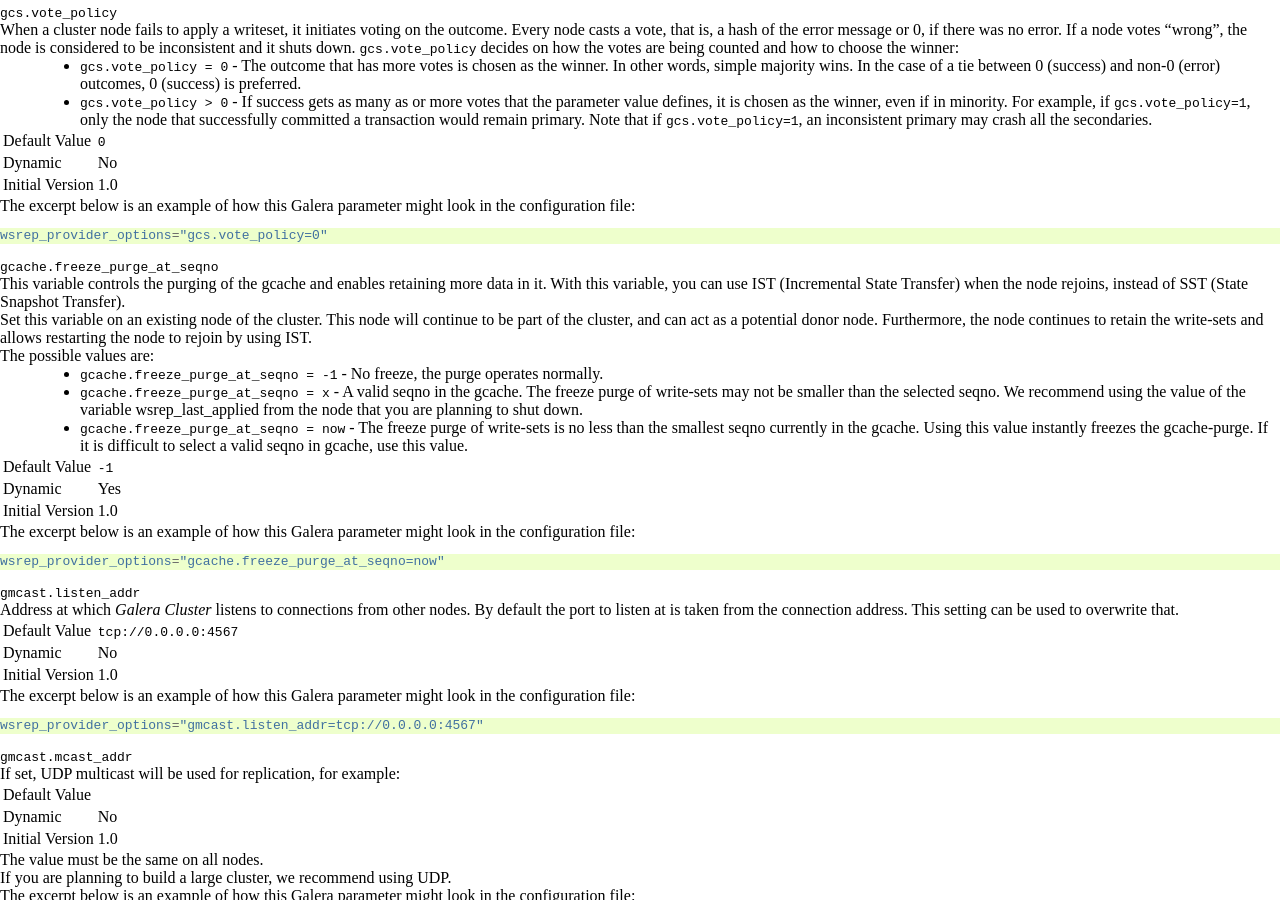
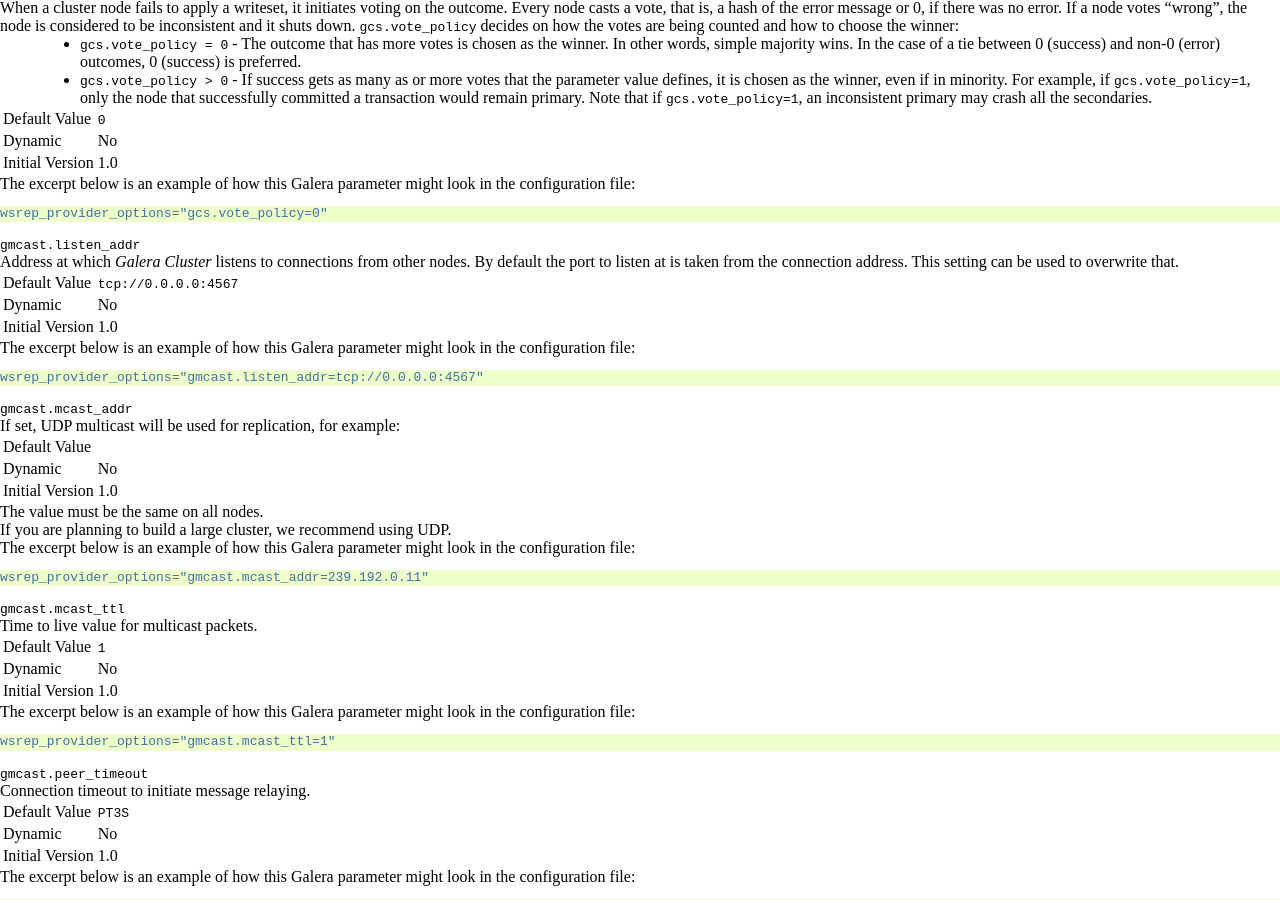
Before and after one commit to codership/documentation, a Sphinx documentation site: the page built from galeracluster/source/documentation/galera-parameters.rst, in a window 1280 px wide and 900 px high, scrolled down 11056 px. Built offline with Sphinx 7.4.7, drawn with Linux system fonts in a browser that asks for light colours; comment, search, counter and statistics services are not loaded; some of the changed text lies outside the part shown.

Commit message:
#366 The parameter was removed

```diff
--- a/galeracluster/source/documentation/galera-parameters.rst
+++ b/galeracluster/source/documentation/galera-parameters.rst
@@ -140,7 +140,6 @@ Below is a list of all of the Galera parameters.  Each is also a link to further
    ":ref:`gcs.recv_q_soft_limit <gcs.recv_q_soft_limit>`", "``0.25``", "  No", "", "1.0", ""
    ":ref:`gcs.sync_donor <gcs.sync_donor>`", "``NO``", "  No", "", "1.0", ""
    ":ref:`gcs.vote_policy <gcs.vote_policy>`", "``0``", "  No", "", "1.0", ""
-   ":ref:`gcache.freeze_purge_at_seqno <gcache.freeze_purge_at_seqno>`", "``-1``", "  Yes", "", "1.0", ""
    ":ref:`gmcast.listen_addr <gmcast.listen_addr>`", "``tcp://0.0.0.0:4567``", "  No", "", "1.0", ""
    ":ref:`gmcast.mcast_addr <gmcast.mcast_addr>`", "", "  No", "", "1.0", ""
    ":ref:`gmcast.mcast_ttl <gmcast.mcast_ttl>`", "``1``", "  No", "", "1.0", ""
@@ -1297,37 +1296,6 @@ The excerpt below is an example of how this Galera parameter might look in the c
    wsrep_provider_options="gcs.vote_policy=0"
 
 
-.. _`gcache.freeze_purge_at_seqno`:
-.. rst-class:: section-heading
-.. rubric:: ``gcache.freeze_purge_at_seqno``
-
-.. index::
-   pair: wsrep Provider Options; gcache.freeze_purge_at_seqno
-
-This variable controls the purging of the gcache and enables retaining more data in it. With this variable, you can use IST (:term:`Incremental State Transfer`) when the node rejoins, instead of SST (:term:`State Snapshot Transfer`).
-
-Set this variable on an existing node of the cluster. This node will continue to be part of the cluster, and can act as a potential donor node. Furthermore, the node continues to retain the write-sets and allows restarting the node to rejoin by using IST.
-
-The possible values are:
-
-- ``gcache.freeze_purge_at_seqno = -1`` - No freeze, the purge operates normally.
-- ``gcache.freeze_purge_at_seqno = x`` - A  valid seqno in the gcache. The freeze purge of write-sets may not be smaller than the selected seqno. We recommend using the value of the variable wsrep_last_applied from the node that you are planning to shut down.
-- ``gcache.freeze_purge_at_seqno = now`` - The freeze purge of write-sets is no less than the smallest seqno currently in the gcache. Using this value instantly freezes the gcache-purge. If it is difficult to select a valid seqno in gcache, use this value.
-
-.. csv-table::
-   :class: doc-options
-
-   "Default Value", "``-1``"
-   "Dynamic", "Yes"
-   "Initial Version", "1.0"
-
-The excerpt below is an example of how this Galera parameter might look in the configuration file:
-
-.. code-block:: ini
-
-   wsrep_provider_options="gcache.freeze_purge_at_seqno=now"
-
-
 .. _`gmcast.listen_addr`:
 .. rst-class:: section-heading
 .. rubric:: ``gmcast.listen_addr``
```
